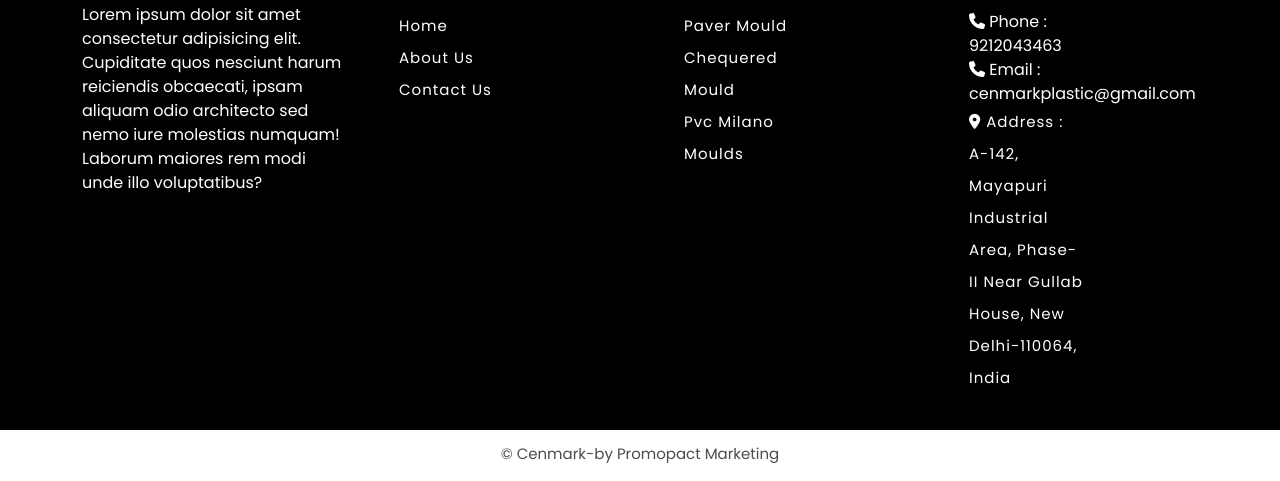
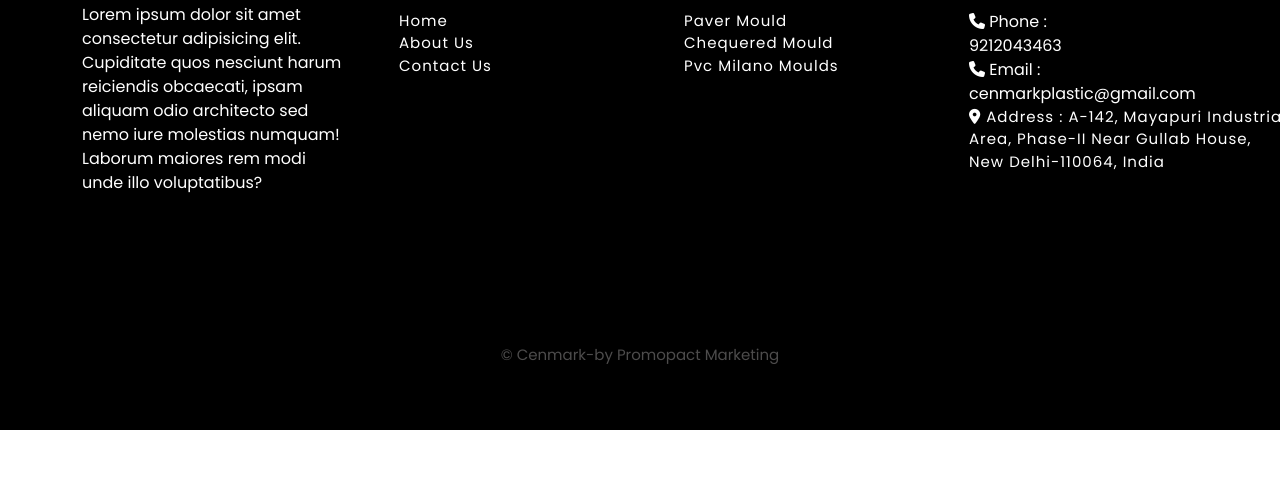
Before and after one commit to Aabha23125/cenmark, a plain HTML site: page index.html in a window 1280 px wide. Shown: the part 3555-4036 px from the top of the page. After the commit the page ends 3985 px from the top, so only its background shows below. Drawn offline with nearby package versions, Linux system fonts and the light colour scheme.

Commit message:
files modified and deleted

```diff
--- a/css/style.css
+++ b/css/style.css
@@ -639,11 +639,13 @@ footer {
 }
 
 .tag a {
-  text-decoration: none;
-  color: #fff;
-  letter-spacing: 1px;
-  font-size: 15px;
-  line-height: 32px;
+      text-decoration: none;
+    color: #fff;
+    letter-spacing: 1px;
+    font-size: 15px;
+    width: 200px;
+    display: flow;
+    width: 319px !important;
 }
 
 
@@ -670,6 +672,7 @@ footer {
   text-align: center;
   font-size: 15px;
   color: #4d4c4c;
+  margin-top: 100px;
 }
 
 .company {
@@ -930,7 +933,7 @@ footer {
   /* Footer */
   footer {
     height: auto;
-    padding: 30px 15px;
+    /* padding: 30px 15px; */
   }
 
   .footer-con, .footer-con1 {
```
